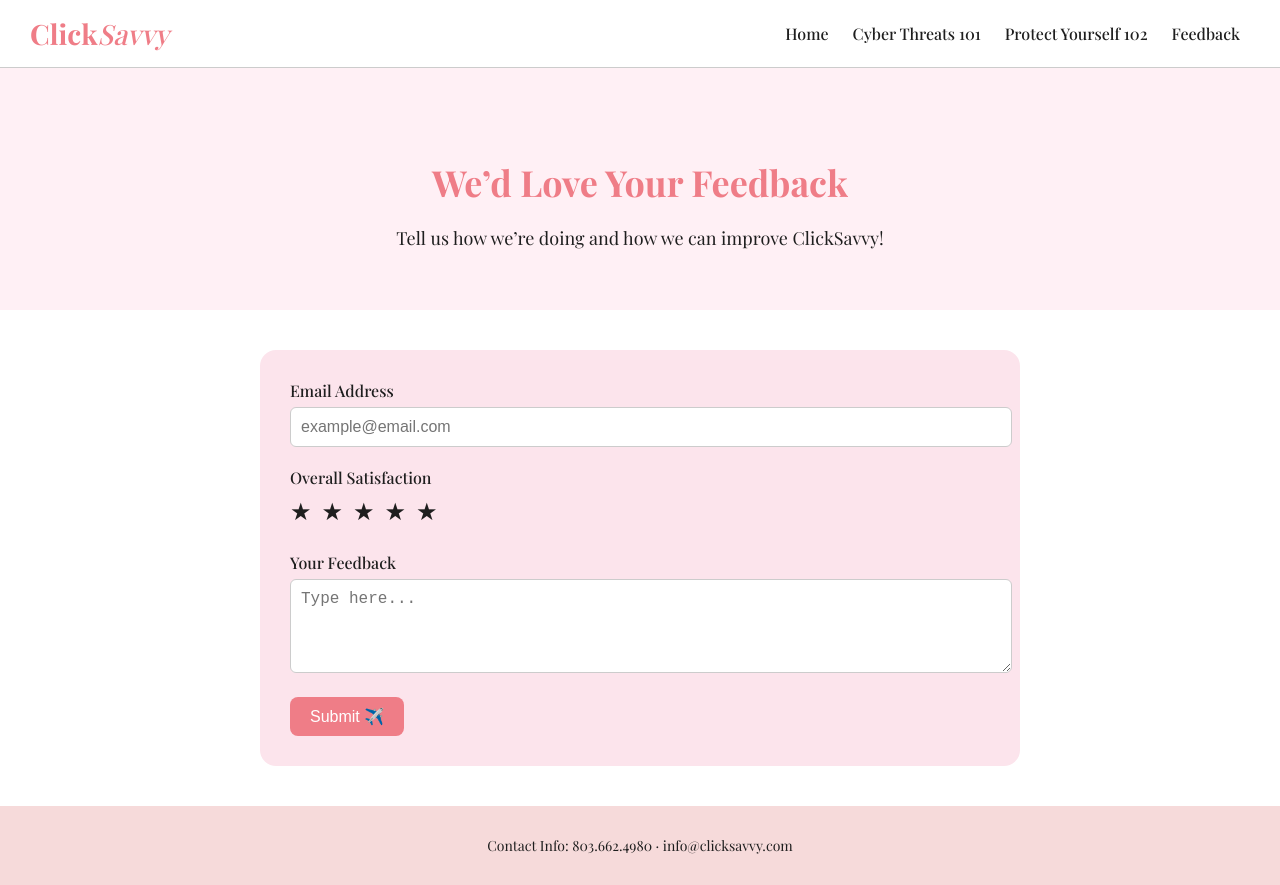
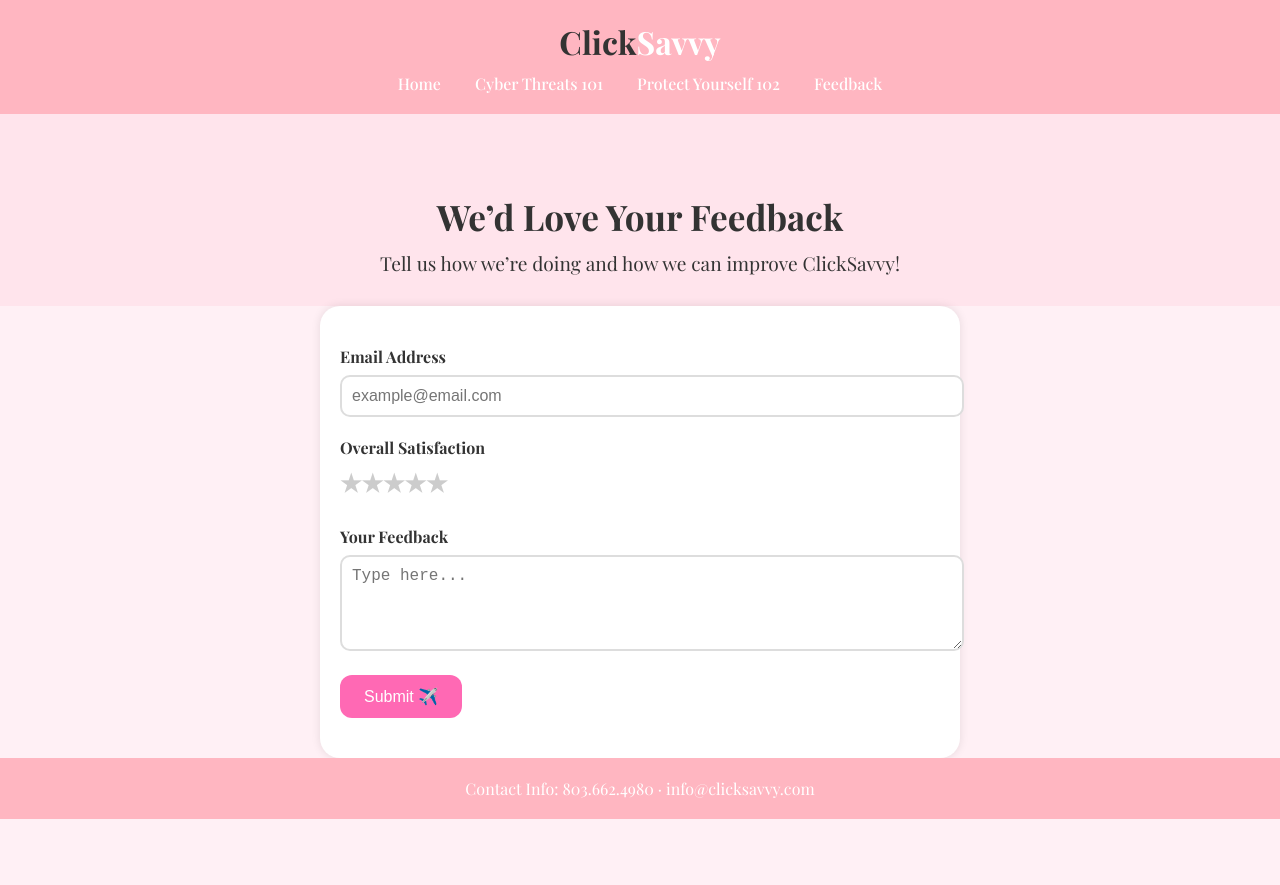
Before and after one commit to kristinp-png/ClickSavvy, a plain HTML site: page forms.html in a window 1280 px wide. After the commit the page ends 819 px from the top, so only its background shows below. Drawn offline with nearby package versions, Linux system fonts and the light colour scheme.

Commit message:
Add files via upload

```diff
--- a/styles.css
+++ b/styles.css
@@ -1,116 +1,120 @@
-/* ClickSavvy Unified Stylesheet */
+/* styles_redesigned.css */
 
 body {
+  font-family: 'Playfair Display', serif;
+  background-color: #fff0f5;
   margin: 0;
-  font-family: 'Playfair Display', serif;
-  color: #1e1e1e;
-  background-color: #fff;
+  padding: 0;
+  color: #333;
 }
 
 header {
-  background: #fff;
-  border-bottom: 1px solid #ccc;
-  position: sticky;
-  top: 0;
-  z-index: 1000;
-  padding: 15px 30px;
-  display: flex;
-  justify-content: space-between;
-  align-items: center;
+  background-color: #ffb6c1;
+  padding: 20px;
+  text-align: center;
+  box-shadow: 0 4px 6px rgba(0, 0, 0, 0.1);
 }
 
 .logo {
-  font-size: 28px;
+  font-size: 2rem;
   font-weight: bold;
-  color: #ef7d87;
 }
 
 .logo em {
-  font-style: italic;
+  font-style: normal;
+  color: #fff;
+}
+
+nav {
+  margin-top: 10px;
+}
+
+nav a {
+  color: #fff;
+  text-decoration: none;
+  margin: 0 15px;
   font-weight: 500;
 }
 
-nav {
-  font-size: 16px;
-}
-
-nav a {
-  margin: 0 10px;
-  text-decoration: none;
-  color: #1e1e1e;
-  font-weight: 500;
+nav a:hover {
+  text-decoration: underline;
 }
 
 section#intro {
-  background: #fff0f5;
-  padding: 60px 20px;
   text-align: center;
+  padding: 50px 20px 30px;
+  background-color: #ffe4ec;
 }
 
 section#intro h1 {
-  font-size: 36px;
-  color: #ef7d87;
-  margin-bottom: 20px;
+  font-size: 2.2rem;
+  margin-bottom: 10px;
 }
 
 section#intro p {
+  font-size: 1.2rem;
   max-width: 700px;
-  margin: 0 auto;
-  font-size: 18px;
-}
-
-#features, #threats {
-  padding: 40px 20px;
-  display: flex;
-  justify-content: center;
-  gap: 30px;
-  flex-wrap: wrap;
-  max-width: 1000px;
   margin: 0 auto;
 }
 
-.feature-card, .threat-card {
-  background: #fff;
-  border-radius: 16px;
-  padding: 20px;
-  max-width: 300px;
-  text-align: center;
-  box-shadow: 0 2px 10px rgba(0,0,0,0.1);
+#features, #threats, #tips {
+  display: flex;
+  flex-wrap: wrap;
+  justify-content: center;
+  gap: 20px;
+  padding: 40px 20px;
 }
 
-.feature-card h3, .threat-card h3 {
-  margin: 10px 0;
-  color: #ef7d87;
+.feature-card, .threat-card, .tip {
+  background-color: #fff;
+  padding: 25px;
+  width: 300px;
+  border-radius: 20px;
+  box-shadow: 0 4px 10px rgba(0,0,0,0.1);
+  transition: transform 0.2s;
 }
 
-.feature-card p, .threat-card p, .tip p {
-  font-size: 16px;
+.feature-card:hover, .threat-card:hover, .tip:hover {
+  transform: translateY(-5px);
 }
 
-.threat-card ul {
-  padding-left: 20px;
-  text-align: left;
+.feature-card h3, .threat-card h3, .tip h3 {
+  color: #d63384;
+  margin-bottom: 10px;
 }
 
-.tip {
-  margin-bottom: 30px;
-  max-width: 700px;
-  margin-left: auto;
-  margin-right: auto;
+.rating {
+  display: flex;
+  flex-direction: row-reverse;
+  justify-content: start;
 }
 
-.tip h3 {
-  color: #ef7d87;
-  margin-bottom: 8px;
-  font-size: 22px;
+.rating input {
+  display: none;
+}
+
+.rating label {
+  font-size: 1.5rem;
+  color: #ccc;
+  cursor: pointer;
+}
+
+.rating input:checked ~ label {
+  color: #ff69b4;
+}
+
+.rating label:hover,
+.rating label:hover ~ label {
+  color: #ff69b4;
 }
 
 form {
-  max-width: 700px;
-  margin: 40px auto;
-  background: #fce4ec;
-  padding: 30px;
-  border-radius: 16px;
+  max-width: 600px;
+  margin: 0 auto;
+  padding: 40px 20px;
+  background-color: #fff;
+  border-radius: 20px;
+  box-shadow: 0 0 10px rgba(0,0,0,0.1);
 }
 
 .form-group {
@@ -119,51 +123,46 @@ form {
 
 label {
   display: block;
-  font-weight: 500;
-  margin-bottom: 6px;
+  font-weight: bold;
+  margin-bottom: 8px;
 }
 
 input[type="email"],
 textarea {
   width: 100%;
   padding: 10px;
-  font-size: 16px;
-  border: 1px solid #ccc;
-  border-radius: 6px;
-}
-
-.rating {
-  display: flex;
-  gap: 10px;
-  font-size: 24px;
-}
-
-.rating input {
-  display: none;
-}
-
-.rating label {
-  cursor: pointer;
-}
-
-.rating input:checked ~ label {
-  color: #ffd700;
+  border: 2px solid #ddd;
+  border-radius: 10px;
+  font-size: 1rem;
 }
 
 button {
-  background-color: #ef7d87;
-  color: white;
-  padding: 10px 20px;
-  font-size: 16px;
+  background-color: #ff69b4;
+  color: #fff;
+  padding: 12px 24px;
   border: none;
-  border-radius: 8px;
+  border-radius: 12px;
   cursor: pointer;
+  font-size: 1rem;
+}
+
+button:hover {
+  background-color: #e055a3;
+}
+
+#quote {
+  background-color: #fff7fa;
+  padding: 40px 20px;
+  text-align: center;
+}
+
+#quote button {
+  margin-top: 20px;
 }
 
 footer {
   text-align: center;
-  font-size: 14px;
-  padding: 30px 0;
-  background: #f6dada;
-  margin-top: 40px;
+  padding: 20px;
+  background-color: #ffb6c1;
+  color: white;
 }
```
